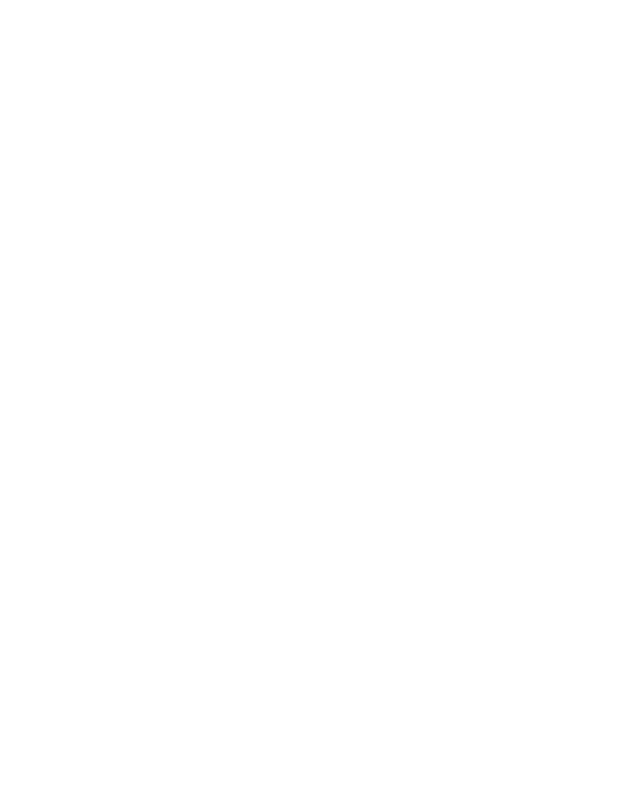
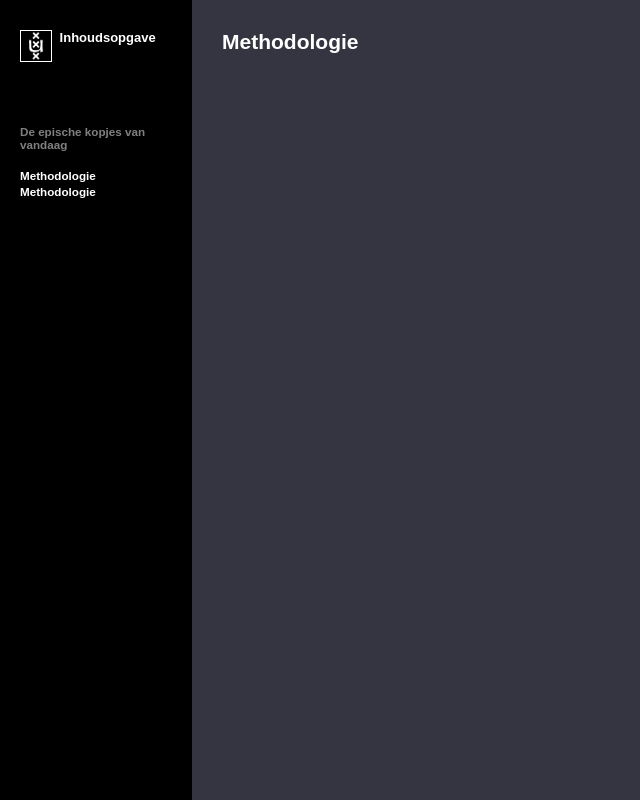
Before and after one commit to Carpetscratcher/RoDC, a plain HTML site: page Methode.html in a window 1280 px wide. Shown: the whole page, without its empty margins (0-640 px from the left). Drawn offline with Linux system fonts and the light colour scheme.

Commit message:
Alvin stfu versie 0.5

```diff
--- a/Methode.html
+++ b/Methode.html
@@ -0,0 +1,42 @@
+<!DOCTYPE html>
+<html lang="en">
+<head>
+    <meta charset="UTF-8">
+    <meta name="viewport" content="width=device-width, initial-scale=1.0">
+    <title>ChatGPT Chat</title>
+    <link rel="stylesheet" href="style.css">
+</head>
+<body>
+
+    <div class="sidebar">
+        <div class="sidebar-header">Inhoudsopgave
+        <img class="sidebar-image" src="UvA_logo.png"></div>
+        <!-- Add more content for recent chats here -->
+        <br>
+        <br>
+        <br>
+        <br>
+        <br>
+        <div class="today">De epische kopjes van vandaag</div>
+        <br>
+        <a class="sidebar-inhoud" href="Methode.html" id="Link">Methodologie</a>
+        <br>
+        <a class="sidebar-inhoud" href="Methode.html">Methodologie</a>
+    </div>
+
+    <div class="chat-container">
+        <div class="chat-header">Methodologie</div>
+        <div class="chat-messages">
+            <div class="message bot-message">
+                <div class="message-content">
+                </div>
+            </div>
+            <!-- Add more messages here -->
+        </div>
+        <!-- <div class="input-container">
+            <input type="text" class="input-field" placeholder="Type your message...">
+            <button class="send-button">Send</button>
+        </div> -->
+    </div>
+</body>
+</html>
--- a/style.css
+++ b/style.css
@@ -25,12 +25,13 @@
 }
 
 .chat-header {
-    background-color: #00A67E;
+    font-weight: bold;
     color: #ffffff;
     padding: 10px;
-    text-align: center;
+    text-align: left;
     font-size: 18px;
     margin-bottom: 20px;
+    font-size: 150%;
 }
 
 .message {
@@ -105,3 +106,8 @@
 .sidebar-inhoud {
     font-size: smaller;
 }
+
+a {
+    text-decoration: none; /* Remove underline */
+    color: inherit; /* Inherit color from parent */
+}
```
Also changed, not shown: ding.html (+16 -3 lines).
